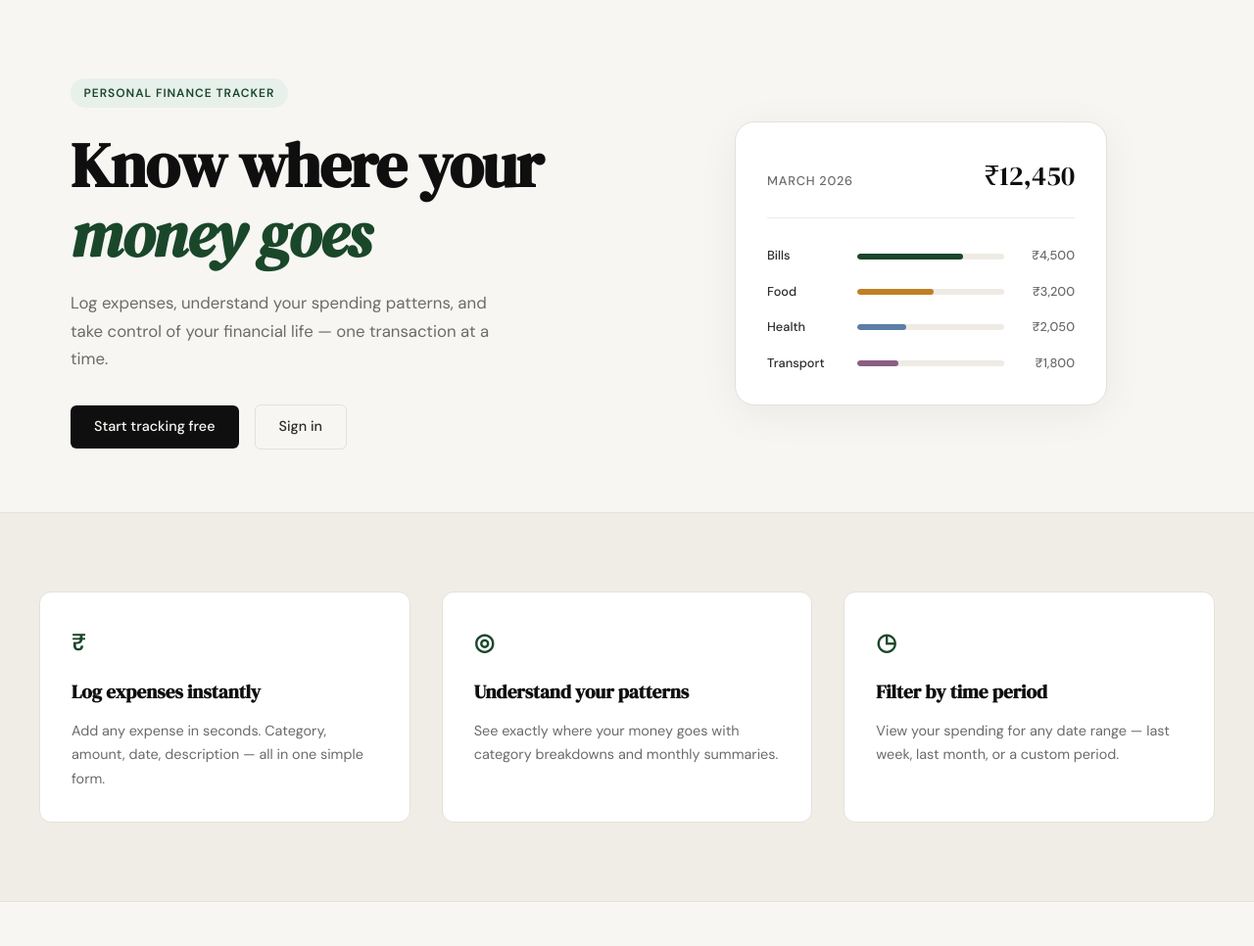
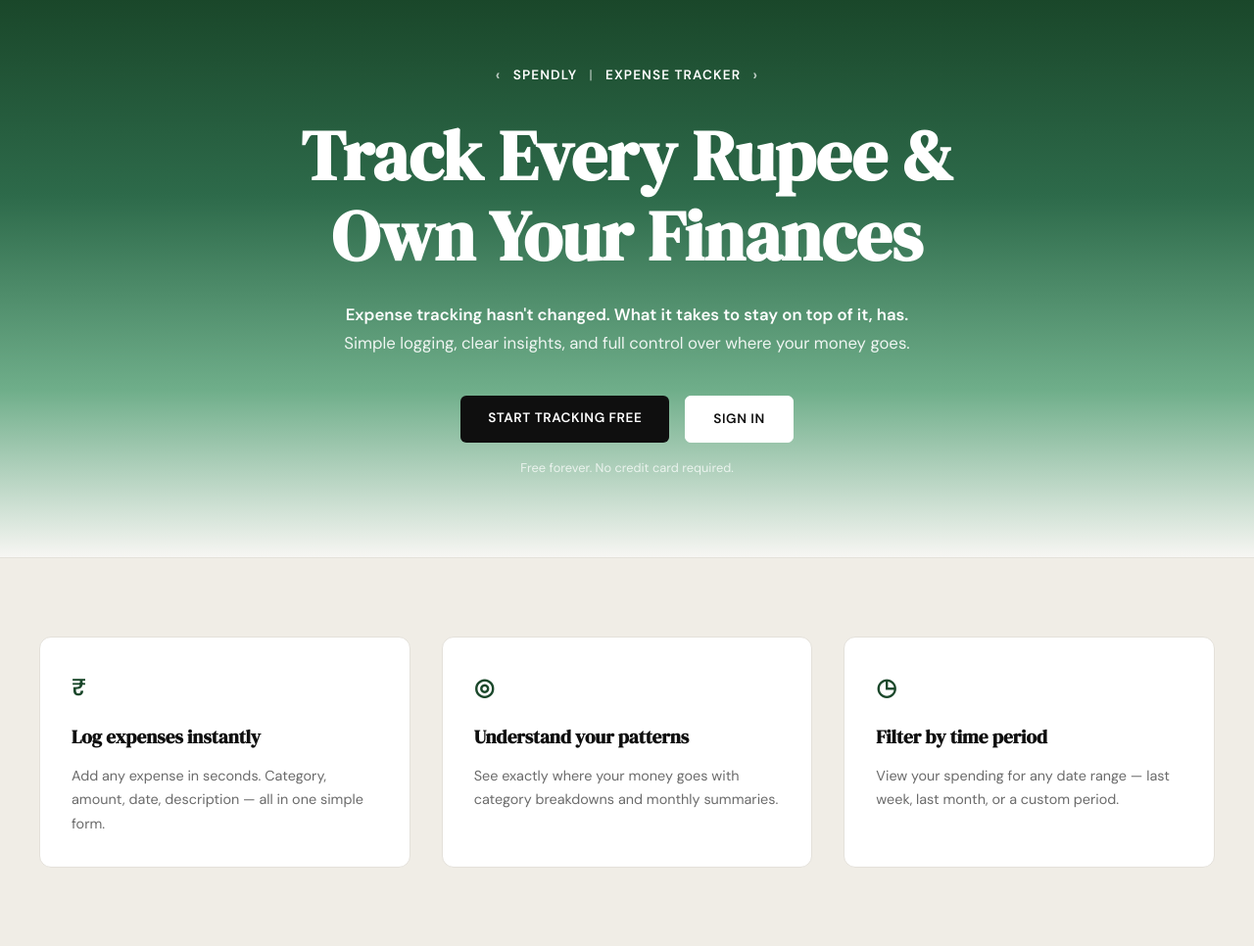
Before and after one commit to bansalpranjal758-lang/Spendly, a Flask app: page / in a window 1280 px wide. Shown: the part 61-1027 px from the top of the page at 98% size. Run offline with Flask 3, Linux system fonts and the light colour scheme.

Commit message:
Landing: redesign hero section

```diff
--- /dev/null
+++ b/static/css/landing.css
@@ -0,0 +1,98 @@
+/* ------------------------------------------------------------------ */
+/* Hero banner (landing page)                                          */
+/* ------------------------------------------------------------------ */
+
+.hero-banner {
+    background: linear-gradient(180deg, #1a472a 0%, #2d6a4a 35%, #6fae8a 70%, var(--paper) 100%);
+    padding: 4rem 2rem 5rem;
+    text-align: center;
+}
+
+.hero-banner-inner {
+    max-width: 800px;
+    margin: 0 auto;
+}
+
+.hero-eyebrow {
+    display: flex;
+    align-items: center;
+    justify-content: center;
+    gap: 0.75rem;
+    color: #ffffff;
+    font-size: 0.85rem;
+    font-weight: 700;
+    letter-spacing: 0.08em;
+    text-transform: uppercase;
+    margin-bottom: 1.75rem;
+}
+
+.hero-eyebrow-arrow { opacity: 0.7; font-size: 1rem; }
+.hero-eyebrow-divider { opacity: 0.5; }
+
+.hero-banner-title {
+    font-family: var(--font-display);
+    font-size: clamp(2.5rem, 6vw, 4.5rem);
+    line-height: 1.15;
+    color: #ffffff;
+    margin-bottom: 1.5rem;
+}
+
+.hero-banner-subtitle {
+    font-size: 1.05rem;
+    color: rgba(255, 255, 255, 0.9);
+    line-height: 1.7;
+    max-width: 620px;
+    margin: 0 auto 2.5rem;
+}
+
+.hero-banner-subtitle strong { color: #ffffff; }
+
+.hero-banner-actions {
+    display: flex;
+    justify-content: center;
+    gap: 1rem;
+    margin-bottom: 1rem;
+}
+
+.btn-banner-primary {
+    display: inline-block;
+    background: var(--ink);
+    color: #ffffff;
+    padding: 0.75rem 1.75rem;
+    border-radius: var(--radius-sm);
+    font-size: 0.85rem;
+    font-weight: 700;
+    letter-spacing: 0.04em;
+    text-transform: uppercase;
+    text-decoration: none;
+    transition: background 0.2s;
+}
+
+.btn-banner-primary:hover { background: var(--accent-2); }
+
+.btn-banner-secondary {
+    display: inline-block;
+    background: #ffffff;
+    color: var(--ink);
+    padding: 0.75rem 1.75rem;
+    border-radius: var(--radius-sm);
+    font-size: 0.85rem;
+    font-weight: 700;
+    letter-spacing: 0.04em;
+    text-transform: uppercase;
+    text-decoration: none;
+    border: 1px solid #ffffff;
+    transition: opacity 0.2s;
+}
+
+.btn-banner-secondary:hover { opacity: 0.85; }
+
+.hero-banner-caption {
+    font-size: 0.8rem;
+    color: rgba(255, 255, 255, 0.75);
+}
+
+@media (max-width: 600px) {
+    .hero-banner { padding: 3rem 1.25rem 3.5rem; }
+    .hero-banner-actions { flex-direction: column; align-items: center; }
+}
--- a/templates/landing.html
+++ b/templates/landing.html
@@ -2,62 +2,34 @@
 
 {% block title %}Spendly — Track Every Rupee{% endblock %}
 
+{% block head %}
+<link rel="stylesheet" href="{{ url_for('static', filename='css/landing.css') }}">
+{% endblock %}
+
 {% block content %}
 
-<section class="hero">
-    <div class="hero-inner">
-        <div class="hero-badge">Personal Finance Tracker</div>
-        <h1 class="hero-title">
-            Know where your<br>
-            <em>money goes</em>
+<section class="hero-banner">
+    <div class="hero-banner-inner">
+        <div class="hero-eyebrow">
+            <span class="hero-eyebrow-arrow">&lsaquo;</span>
+            <span>Spendly</span>
+            <span class="hero-eyebrow-divider">|</span>
+            <span>Expense Tracker</span>
+            <span class="hero-eyebrow-arrow">&rsaquo;</span>
+        </div>
+        <h1 class="hero-banner-title">
+            Track Every Rupee &amp;<br>
+            Own Your Finances
         </h1>
-        <p class="hero-subtitle">
-            Log expenses, understand your spending patterns,
-            and take control of your financial life —
-            one transaction at a time.
+        <p class="hero-banner-subtitle">
+            <strong>Expense tracking hasn't changed. What it takes to stay on top of it, has.</strong>
+            Simple logging, clear insights, and full control over where your money goes.
         </p>
-        <div class="hero-actions">
-            <a href="{{ url_for('register') }}" class="btn-primary">Start tracking free</a>
-            <a href="{{ url_for('login') }}" class="btn-ghost">Sign in</a>
+        <div class="hero-banner-actions">
+            <a href="{{ url_for('register') }}" class="btn-banner-primary">Start Tracking Free</a>
+            <a href="{{ url_for('login') }}" class="btn-banner-secondary">Sign In</a>
         </div>
-    </div>
-    <div class="hero-visual">
-        <div class="mock-card">
-            <div class="mock-card-header">
-                <span class="mock-label">March 2026</span>
-                <span class="mock-total">₹12,450</span>
-            </div>
-            <div class="mock-bars">
-                <div class="mock-bar-row">
-                    <span class="mock-cat">Bills</span>
-                    <div class="mock-bar-track">
-                        <div class="mock-bar" style="width: 72%"></div>
-                    </div>
-                    <span class="mock-amt">₹4,500</span>
-                </div>
-                <div class="mock-bar-row">
-                    <span class="mock-cat">Food</span>
-                    <div class="mock-bar-track">
-                        <div class="mock-bar mock-bar-2" style="width: 52%"></div>
-                    </div>
-                    <span class="mock-amt">₹3,200</span>
-                </div>
-                <div class="mock-bar-row">
-                    <span class="mock-cat">Health</span>
-                    <div class="mock-bar-track">
-                        <div class="mock-bar mock-bar-3" style="width: 33%"></div>
-                    </div>
-                    <span class="mock-amt">₹2,050</span>
-                </div>
-                <div class="mock-bar-row">
-                    <span class="mock-cat">Transport</span>
-                    <div class="mock-bar-track">
-                        <div class="mock-bar mock-bar-4" style="width: 28%"></div>
-                    </div>
-                    <span class="mock-amt">₹1,800</span>
-                </div>
-            </div>
-        </div>
+        <p class="hero-banner-caption">Free forever. No credit card required.</p>
     </div>
 </section>
 
```
